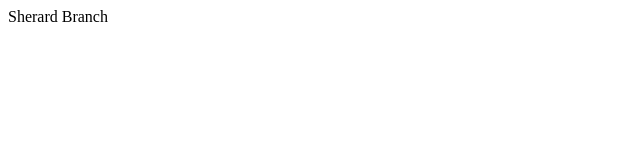
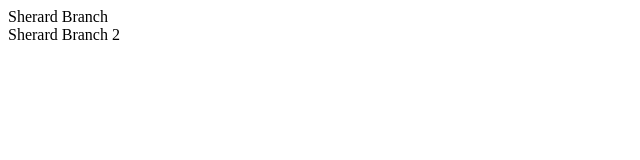
Before and after one commit to Shherardd/GitWorkflow, a website: page src/views/index.html in a window 1280 px wide. Shown: the whole page, without its empty margins (0-640 px from the left). Drawn offline with Linux system fonts and the light colour scheme.

Commit message:
shd commit 2

```diff
--- a/src/views/index.html
+++ b/src/views/index.html
@@ -7,6 +7,7 @@
 </head>
 <body>
     <div class="branch">Sherard Branch</div>
+    <div class="branch">Sherard Branch 2</div>
 
 </body>
 </html>
```
